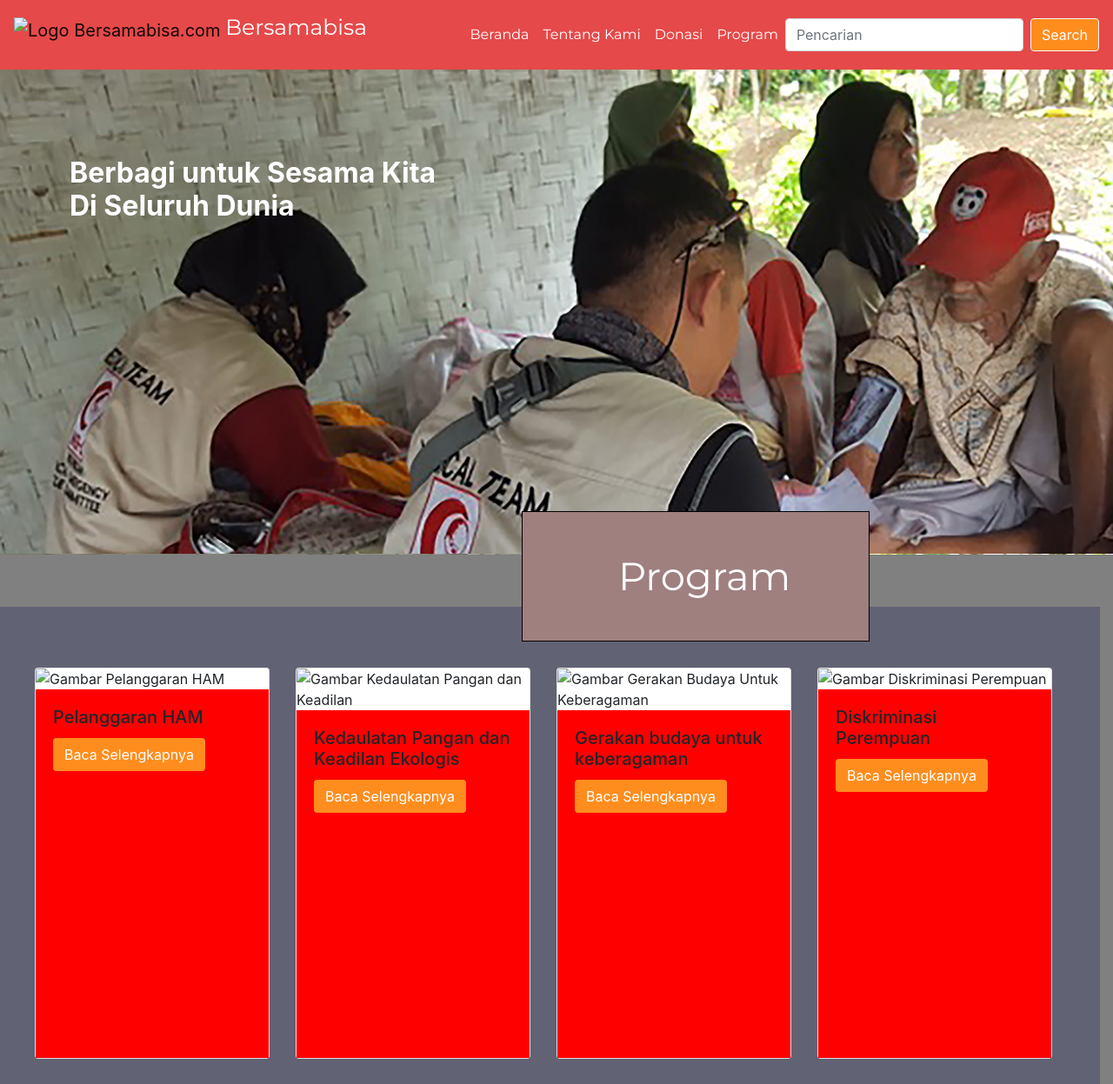
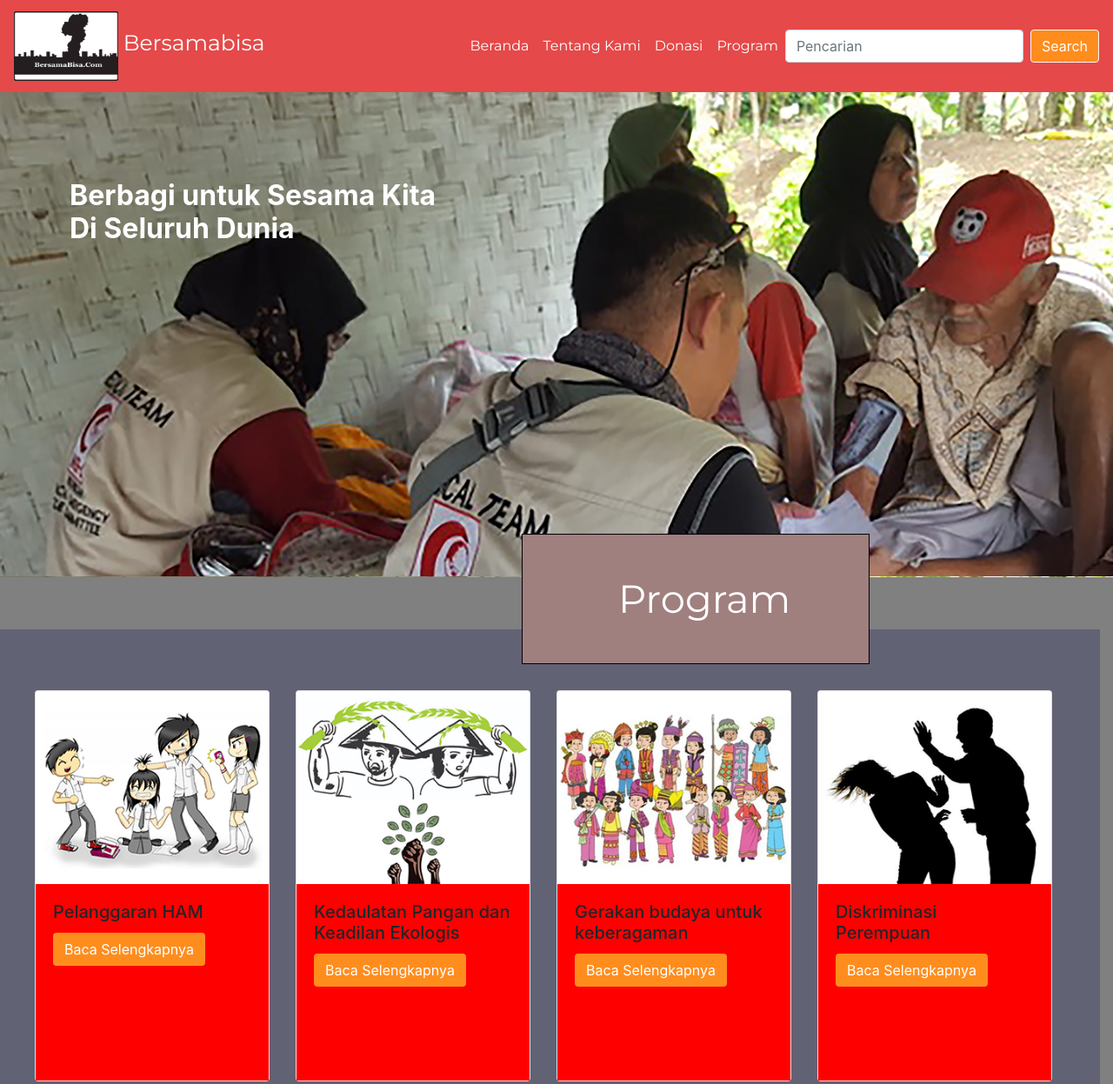
Before and after one commit to yonathansiregar/Bersamabisa-website, a plain HTML site: page index.html in a window 1280 px wide. Shown: the top 1247 px of the page at 87% size. Drawn offline with nearby package versions, Linux system fonts and the light colour scheme.

Commit message:
Edit index.html

```diff
--- a/index.html
+++ b/index.html
@@ -3,7 +3,7 @@
 <head>
     <meta charset="utf-8">
     <meta name="viewport" content="width=device-width, initial-scale=1, shrink-to-fit=no">
-    <link rel="icon" href="assets/images/logo/Logo.jpeg">
+    <link rel="icon" href="assets/images/brand-image/Logo.jpeg">
     <link rel="stylesheet" href="https://cdn.jsdelivr.net/npm/bootstrap@4.6.0/dist/css/bootstrap.min.css" integrity="sha384-B0vP5xmATw1+K9KRQjQERJvTumQW0nPEzvF6L/Z6nronJ3oUOFUFpCjEUQouq2+l" crossorigin="anonymous">
     <link rel="stylesheet" href="https://cdn.jsdelivr.net/npm/bootstrap-icons@1.5.0/font/bootstrap-icons.css">
     <link rel="stylesheet" href="https://cdnjs.cloudflare.com/ajax/libs/font-awesome/4.7.0/css/font-awesome.min.css">
@@ -17,7 +17,7 @@
 <body translate="no", oncontextmenu="return false">
     <nav class="navbar navbar-expand-lg navbar-light">
         <a class="navbar-brand" href="home.html">
-            <img src = "assets/images/logo/Logo.jpeg" alt = "Logo Bersamabisa.com" class="brand">
+            <img src = "assets/images/brand-image/Logo.jpeg" alt = "Logo Bersamabisa.com" class="brand">
             <p class="brand-name"> Bersamabisa </p>
         </a>
 
@@ -62,7 +62,7 @@
 
     <div class="card-deck row gambar-program">
         <div class="card row-md-3 row-sm-6" id = "first-card">
-            <img src="assets/images/program/Pelanggaran HAM.png" class="card-img-top" alt = "Gambar Pelanggaran HAM">
+            <img src="assets/images/programs/Pelanggaran HAM.png" class="card-img-top" alt = "Gambar Pelanggaran HAM">
             <div class="card-body">
                 <h5 class="card-title"> Pelanggaran HAM </h5>
                 <a href="html/program.html" class="btn read-more"> Baca Selengkapnya </a>
@@ -70,7 +70,7 @@
         </div>
 
         <div class="card row-md-3 row-sm-6" id = "second-card">
-            <img src="assets/images/program/Kedaulatan Pangan dan Keadilan Ekologis.png" class="card-img-top" alt = "Gambar Kedaulatan Pangan dan Keadilan">
+            <img src="assets/images/programs/Kedaulatan Pangan dan Keadilan Ekologis.png" class="card-img-top" alt = "Gambar Kedaulatan Pangan dan Keadilan">
             <div class="card-body">
                 <h5 class="card-title"> Kedaulatan Pangan dan Keadilan Ekologis </h5>
                 <a href="../halaman-program/program.html" class="btn read-more"> Baca Selengkapnya </a>
@@ -78,7 +78,7 @@
         </div>
 
         <div class="card row-md-3 row-sm-6" id = "third-card">
-            <img src="assets/images/program/Gerakan budaya untuk keberagaman.png" class="card-img-top" alt = "Gambar Gerakan Budaya Untuk Keberagaman">
+            <img src="assets/images/programs/Gerakan budaya untuk keberagaman.png" class="card-img-top" alt = "Gambar Gerakan Budaya Untuk Keberagaman">
             <div class="card-body">
                 <h5 class="card-title"> Gerakan budaya untuk keberagaman </h5>
                 <a href="../halaman-program/program.html" class="btn read-more"> Baca Selengkapnya </a>
@@ -86,7 +86,7 @@
         </div>
 
         <div class="card row-md-3 row-sm-6" id = "last-card">
-            <img src="assets/images/program/Diskriminasi Perempuan.png" class="card-img-top" alt = "Gambar Diskriminasi Perempuan">
+            <img src="assets/images/programs/Diskriminasi Perempuan.png" class="card-img-top" alt = "Gambar Diskriminasi Perempuan">
             <div class="card-body">
                 <h5 class="card-title"> Diskriminasi Perempuan </h5>
                 <a href="../halaman-program/program.html" class="btn read-more"> Baca Selengkapnya </a>
@@ -103,7 +103,7 @@
         </ol>
         <div class="carousel-inner">
             <div class="carousel-item gambar-donasi active">
-                <img src="assets/images/donasi/Donasi untuk Korban Bencana Alam.png" class="d-block w-100">
+                <img src="assets/images/donations/Donasi untuk Korban Bencana Alam.png" class="d-block w-100">
                 <div class="carousel-caption d-md-block keterangan">
                     <h5 class = "donasi-pertama">Donasi Untuk Korban Bencana Alam</h5>
                     <a href="../halaman-donasi/donasi.html" style = "color: #FFFFFF;" target="_blank">
@@ -112,7 +112,7 @@
                 </div>
             </div>
             <div class="carousel-item gambar-donasi">
-                <img src="assets/images/donasi/Donasi untuk Korban Perang Timur Tengah.png" class="d-block w-100">
+                <img src="assets/images/donations/Donasi untuk Korban Perang Timur Tengah.png" class="d-block w-100">
                 <div class="carousel-caption d-md-block keterangan">
                     <h5 class ="donasi-kedua">Donasi Untuk Korban Perang Timur Tengah</h5>
                     <a href="../halaman-donasi/donasi.html" style = "color: #FFFFFF;" target="_blank">
@@ -121,7 +121,7 @@
                 </div>
             </div>
             <div class="carousel-item gambar-donasi">
-                <img src="assets/images/donasi/Donasi untuk Orang yang Membutuhkan.png" class="d-block w-100">
+                <img src="assets/images/donations/Donasi untuk Orang yang Membutuhkan.png" class="d-block w-100">
                 <div class="carousel-caption d-md-block keterangan">
                     <h5 class = "donasi-ketiga"> Donasi Untuk Orang yang Membutuhkan </h5>
                     <a href="../halaman-donasi/donasi.html" style = "color: #FFFFFF;" target="_blank">
```
